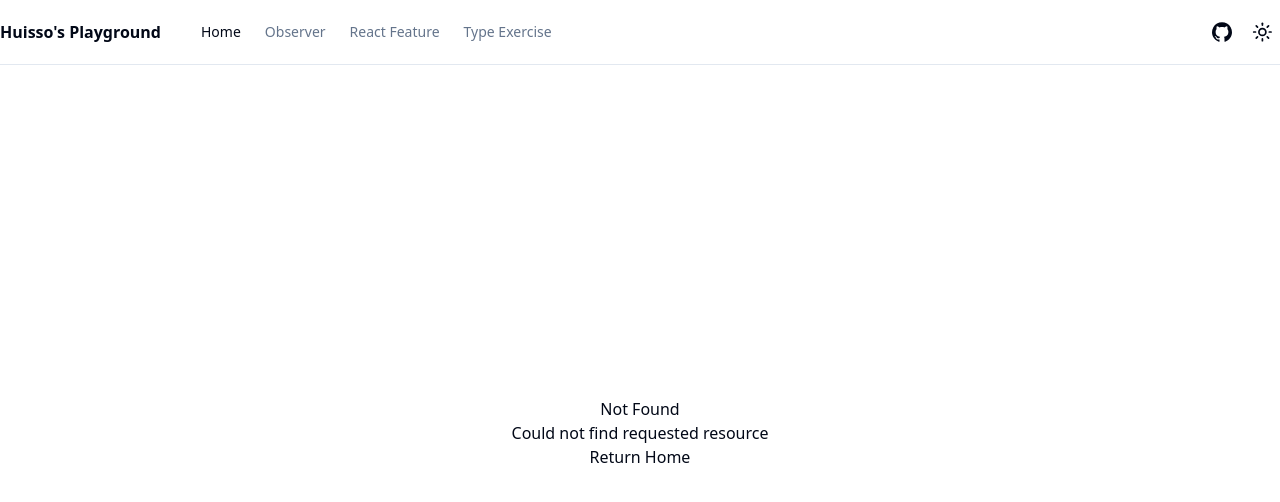
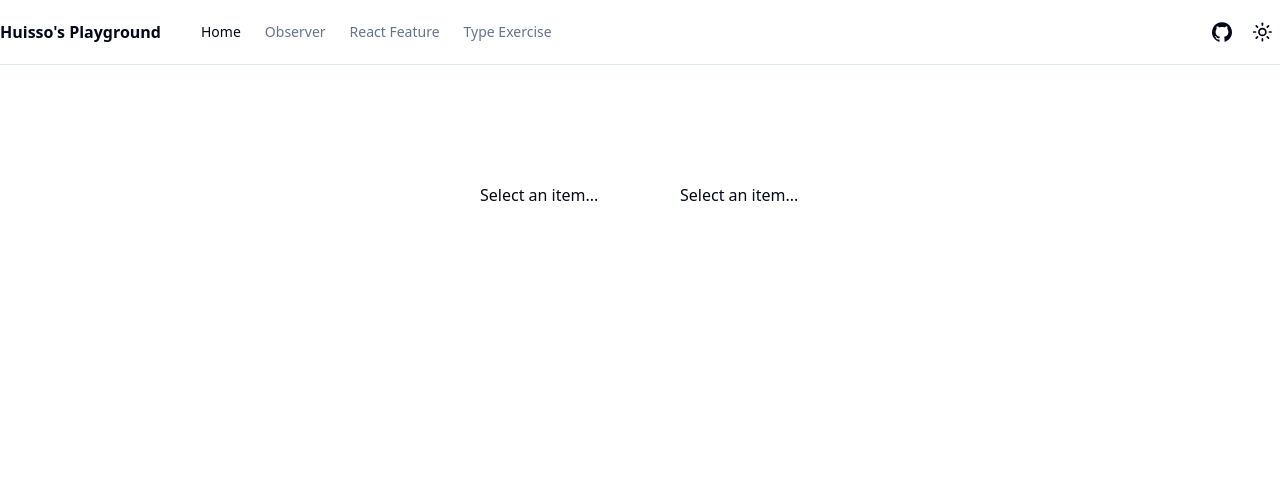
Before and after one commit to huisso97/feature-playground, a Next.js app: page /headless-ui in a window 1280 px wide. Before the commit this address had no page. Shown: the top 502 px of the page. Built offline with nearby package versions, Linux system fonts and the light colour scheme.

Commit message:
feat: headless ui dropdown 1, 2 version

```diff
--- /dev/null
+++ b/src/app/headless-ui/layout.tsx
@@ -0,0 +1,7 @@
+import ListCard from '@/components/common/list-card';
+
+const Layout = ({ children }: { children: React.ReactNode }) => {
+  return <div className='list-container'>{children}</div>;
+};
+
+export default Layout;
--- /dev/null
+++ b/src/app/headless-ui/page.tsx
@@ -0,0 +1,20 @@
+'use client';
+
+import { FirstDropdown } from '@/components/headless-ui/1-first-dropdown';
+import { DividedDropdown } from '@/components/headless-ui/2-divided-dropdown';
+import { DROPDOWN_ITEMS } from '@/constants/headless-ui';
+
+const HeadlessUI = () => {
+  return (
+    <div className='mx-auto flex h-[500px] w-80 gap-20'>
+      <div className='h-[200px] w-full'>
+        <FirstDropdown items={DROPDOWN_ITEMS} />
+      </div>
+      <div className='h-[200px] w-full'>
+        <DividedDropdown items={DROPDOWN_ITEMS} />
+      </div>
+    </div>
+  );
+};
+
+export default HeadlessUI;
--- a/src/app/page.tsx
+++ b/src/app/page.tsx
@@ -19,6 +19,11 @@ const Home = () => {
           title='Type Exercise'
           description='Type Exercise 문제 풀이'
         />
+        <ListCard
+          href='/headless-ui'
+          title='Headless UI'
+          description='Headless UI 구현'
+        />
       </div>
     </div>
   );
--- /dev/null
+++ b/src/components/headless-ui/1-first-dropdown.tsx
@@ -0,0 +1,43 @@
+import { useState } from 'react';
+
+interface Item {
+  icon: string;
+  text: string;
+  description: string;
+}
+
+type DropdownProps = {
+  items: Item[];
+};
+
+export const FirstDropdown = ({ items }: DropdownProps) => {
+  const [isOpen, setIsOpen] = useState(false);
+  const [selectedItem, setSelectedItem] = useState<Item | null>(null);
+
+  return (
+    <div className='dropdown'>
+      <div className='trigger' tabIndex={0} onClick={() => setIsOpen(!isOpen)}>
+        <span className='selection'>
+          {selectedItem ? selectedItem.text : 'Select an item...'}
+        </span>
+      </div>
+      {isOpen && (
+        <div className='dropdown-menu'>
+          {items.map((item, index) => (
+            <div
+              key={index}
+              onClick={() => setSelectedItem(item)}
+              className='item-container'
+            >
+              <img src={item.icon} alt={item.text} width={20} height={20} />
+              <div className='details'>
+                <div>{item.text}</div>
+                <small>{item.description}</small>
+              </div>
+            </div>
+          ))}
+        </div>
+      )}
+    </div>
+  );
+};
--- /dev/null
+++ b/src/components/headless-ui/2-divided-dropdown.tsx
@@ -0,0 +1,84 @@
+import { useState } from 'react';
+
+interface Item {
+  icon: string;
+  text: string;
+  description: string;
+}
+
+type DropdownProps = {
+  items: Item[];
+};
+
+export const DividedDropdown = ({ items }: DropdownProps) => {
+  const [isOpen, setIsOpen] = useState(false);
+  const [selectedItem, setSelectedItem] = useState<Item | null>(null);
+
+  return (
+    <div className='dropdown'>
+      <Trigger
+        label={selectedItem ? selectedItem.text : 'Select an item...'}
+        onClick={() => setIsOpen(!isOpen)}
+      />
+      {isOpen && (
+        <DropdownMenu
+          items={items}
+          onItemClick={item => setSelectedItem(item)}
+        />
+      )}
+    </div>
+  );
+};
+
+/**
+ * Trigger component
+ * 주변 컨텍스트에 구애받지 않음
+ * @param {string} label - The label of the trigger
+ * @param {() => void} onClick - The click handler of the trigger
+ * @returns {JSX.Element} - The trigger component
+ */
+const Trigger = ({
+  label,
+  onClick,
+}: {
+  label: string;
+  onClick: () => void;
+}) => {
+  return (
+    <div className='trigger' tabIndex={0} onClick={onClick}>
+      <span className='selection'>{label}</span>
+    </div>
+  );
+};
+
+/**
+ * DropdownMenu component
+ * @param {Item[]} items - The items of the dropdown menu
+ * @param {(item: Item) => void} onItemClick - The click handler of the dropdown menu
+ * @returns {JSX.Element} - The dropdown menu component
+ */
+const DropdownMenu = ({
+  items,
+  onItemClick,
+}: {
+  items: Item[];
+  onItemClick: (item: Item) => void;
+}) => {
+  return (
+    <div className='dropdown-menu'>
+      {items.map((item, index) => (
+        <div
+          key={index}
+          onClick={() => onItemClick(item)}
+          className='item-container'
+        >
+          <img src={item.icon} alt={item.text} width={20} height={20} />
+          <div className='details'>
+            <div>{item.text}</div>
+            <small>{item.description}</small>
+          </div>
+        </div>
+      ))}
+    </div>
+  );
+};
--- /dev/null
+++ b/src/components/ui/separator.tsx
@@ -0,0 +1,31 @@
+"use client"
+
+import * as React from "react"
+import * as SeparatorPrimitive from "@radix-ui/react-separator"
+
+import { cn } from "@/lib/utils"
+
+const Separator = React.forwardRef<
+  React.ElementRef<typeof SeparatorPrimitive.Root>,
+  React.ComponentPropsWithoutRef<typeof SeparatorPrimitive.Root>
+>(
+  (
+    { className, orientation = "horizontal", decorative = true, ...props },
+    ref
+  ) => (
+    <SeparatorPrimitive.Root
+      ref={ref}
+      decorative={decorative}
+      orientation={orientation}
+      className={cn(
+        "shrink-0 bg-border",
+        orientation === "horizontal" ? "h-[1px] w-full" : "h-full w-[1px]",
+        className
+      )}
+      {...props}
+    />
+  )
+)
+Separator.displayName = SeparatorPrimitive.Root.displayName
+
+export { Separator }
--- /dev/null
+++ b/src/constants/headless-ui.ts
@@ -0,0 +1,19 @@
+import { GitHubLogoIcon } from '@radix-ui/react-icons';
+
+export const DROPDOWN_ITEMS = [
+  {
+    icon: '/logo.svg',
+    text: 'First Item',
+    description: 'This is the first item',
+  },
+  {
+    icon: '/logo.svg',
+    text: 'Second Item',
+    description: 'This is the second item',
+  },
+  {
+    icon: '/logo.svg',
+    text: 'Third Item',
+    description: 'This is the third item',
+  },
+];
```
